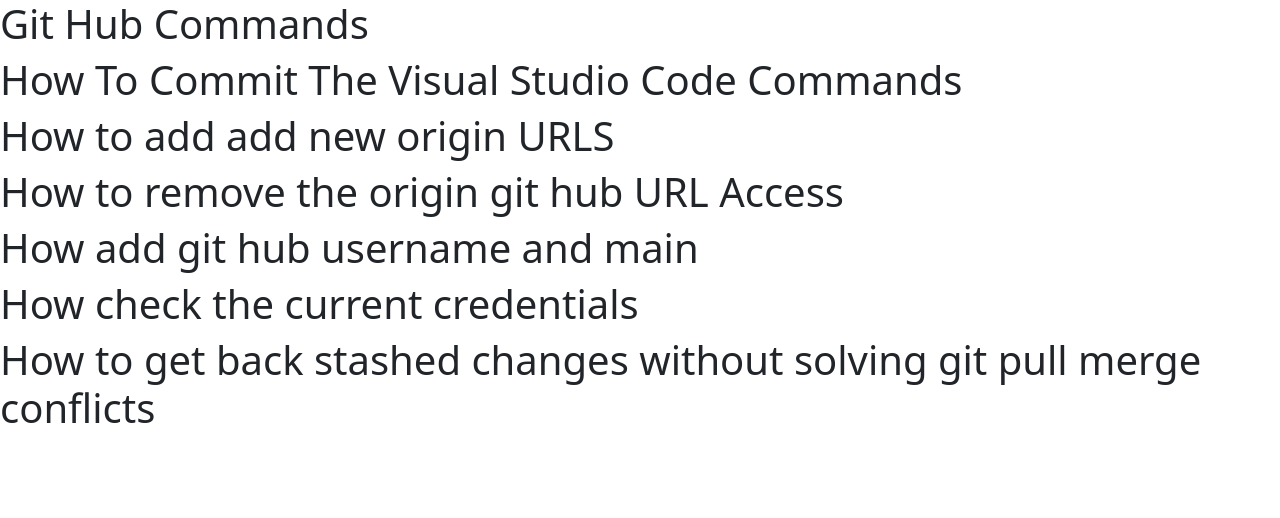
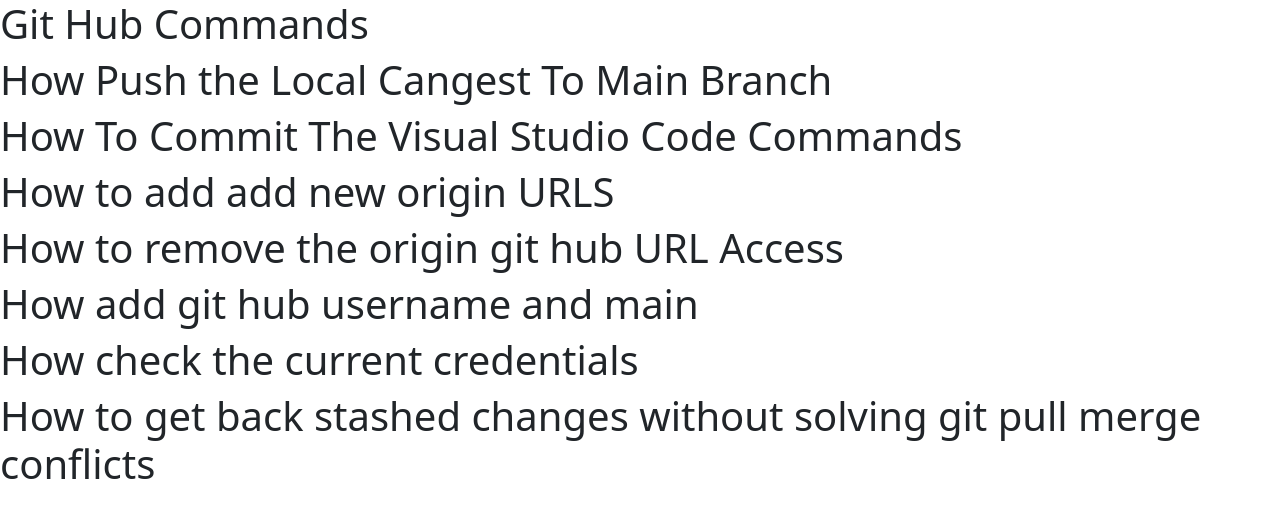
Before and after one commit to Sivaji777/Git_Hub_Commands, a React (Create React App) app: page / in a window 1280 px wide. Shown: the top 518 px of the page. Built offline with nearby package versions, Linux system fonts and the light colour scheme.

Commit message:
Update Git_Hub_Commands.js

```diff
--- a/src/Components/Git_Hub_Commands.js
+++ b/src/Components/Git_Hub_Commands.js
@@ -4,6 +4,15 @@ function Git_Hub_Commands() {
   return (
     <div>
       <h1>Git Hub Commands</h1>
+
+      <h1>How Push the Local Cangest To Main Branch</h1>
+      {/*
+         Steps:----
+         1) git checkout master
+         2) git pull               # to update the state to the latest remote master state
+         3) git merge develop      # to bring changes to local master from your develop branch
+         4) git push origin master # push current HEAD to remote master branch
+      */}
 
       <h1>How To Commit The Visual Studio Code Commands</h1>
       {/*
```
